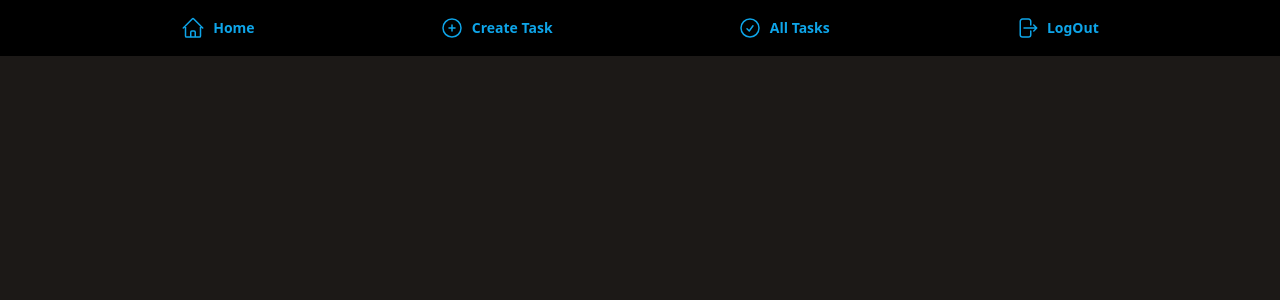
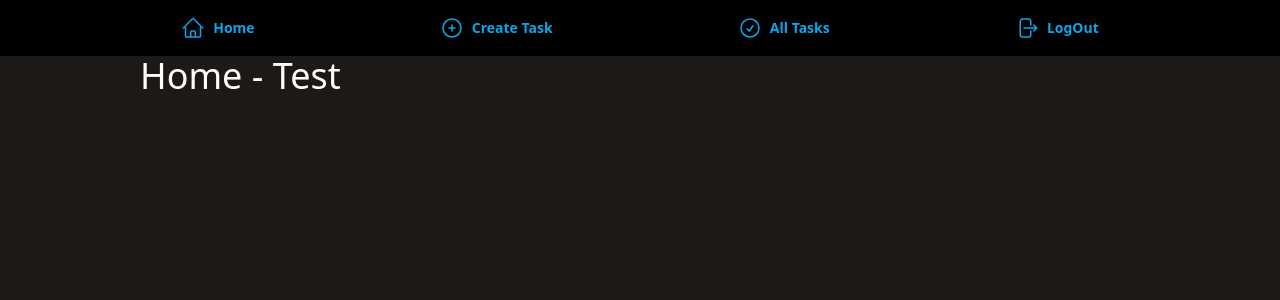
Before and after one commit to MoisesST/web-task-manager, an Angular app: page /home in a window 1280 px wide. Shown: the top 300 px of the page. Built offline with nearby package versions, Linux system fonts and the light colour scheme.

Commit message:
componente title implementado

```diff
--- a/src/app/app.component.html
+++ b/src/app/app.component.html
@@ -1,3 +1,2 @@
 <app-header/>
-<app-main>
-</app-main>
+<app-main />
--- /dev/null
+++ b/src/app/components/elements/title/title.component.ts
@@ -0,0 +1,16 @@
+import { Component, Input } from '@angular/core';
+
+@Component({
+  selector: 'app-title',
+  standalone: true,
+  template: `
+    <h1
+      [class]="style"
+      class="text-2xl md:text-4xl font-medium">{{ name }}
+    </h1>
+  `,
+})
+export class TitleComponent {
+  @Input() style = '';
+  @Input() name = '';
+}
--- a/src/app/components/template/main/main.component.ts
+++ b/src/app/components/template/main/main.component.ts
@@ -1,12 +1,14 @@
 import { Component } from '@angular/core';
+import { TitleComponent } from '../../elements/title/title.component';
 
 @Component({
   selector: 'app-main',
   standalone: true,
+  imports: [TitleComponent],
   template: `
     <main>
-      <div class="relative flex flex-col h-screen w-full md:w-[767px] mx-auto">
-        <ng-content />
+      <div class="w-full md:w-[1000px] mx-auto">
+        <app-title name="Home - Test" />
       </div>
     </main>
   `,
```
